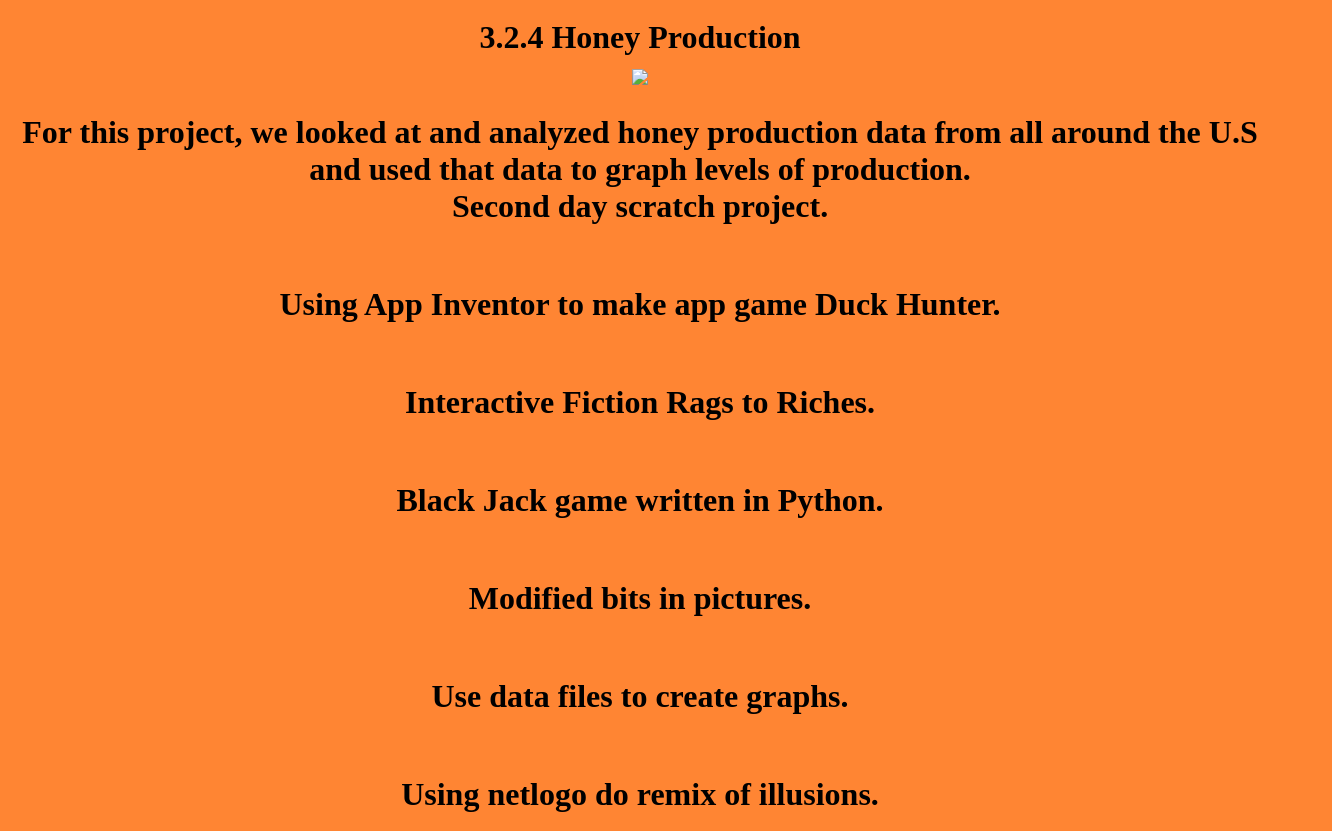
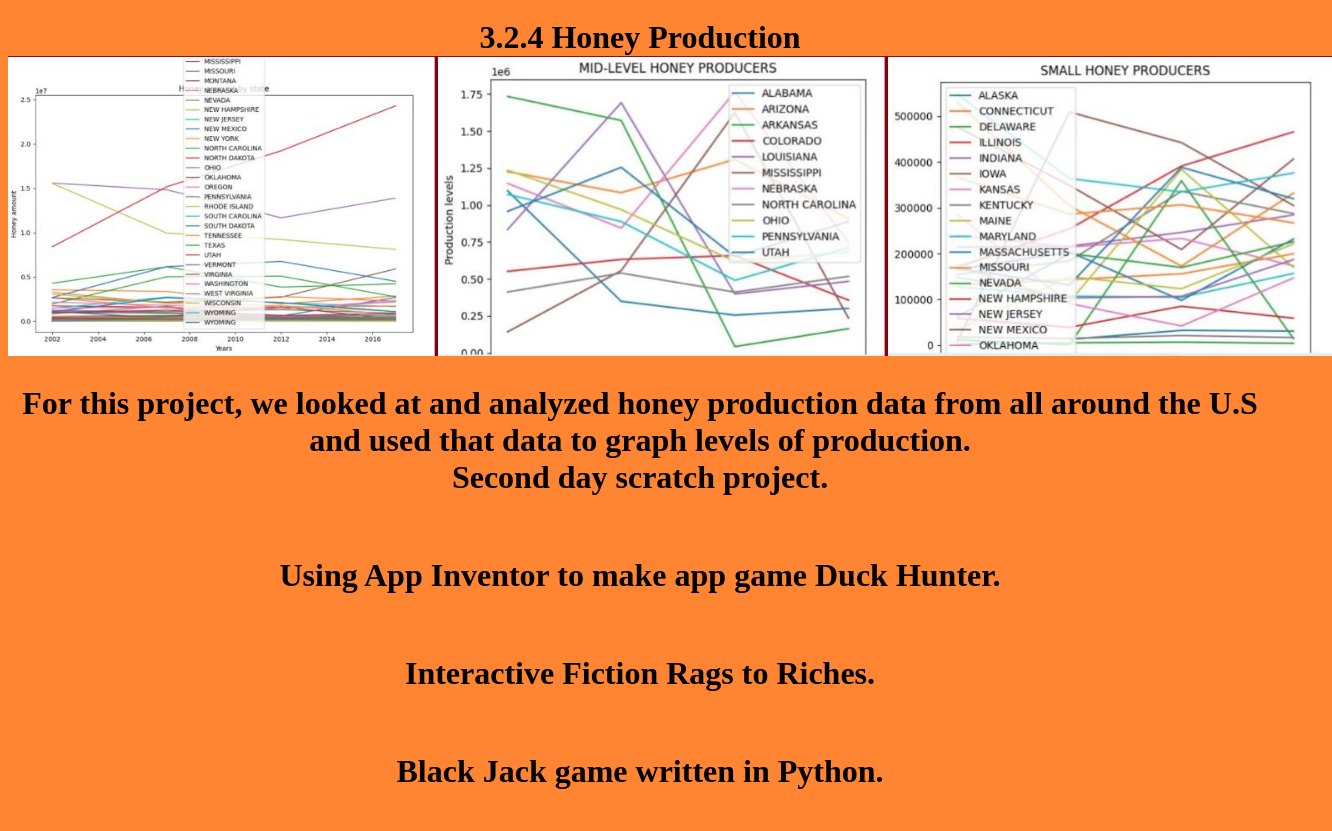
Before and after one commit to joshhartman20/joshhartman20.github.io, a plain HTML site: page portfolio.html in a window 1280 px wide. Shown: the part 1698-2529 px from the top of the page, 1332 px wide, since content can reach past the window. Drawn offline with Linux system fonts and the light colour scheme.

Commit message:
Update portfolio.html

```diff
--- a/portfolio.html
+++ b/portfolio.html
@@ -32,7 +32,7 @@
     <br>
     <h1> 3.2.4 Honey Production
     <br>
-    <img src="Saved Picutres/honeyproduction.jpeg" height="300"
+    <img src="Saved Pictures/honeyproduction.jpeg" height="300"
     <br>
     <h1> For this project, we looked at and analyzed honey production data from all around the U.S and used that data to graph levels of production.
     <br>
```
